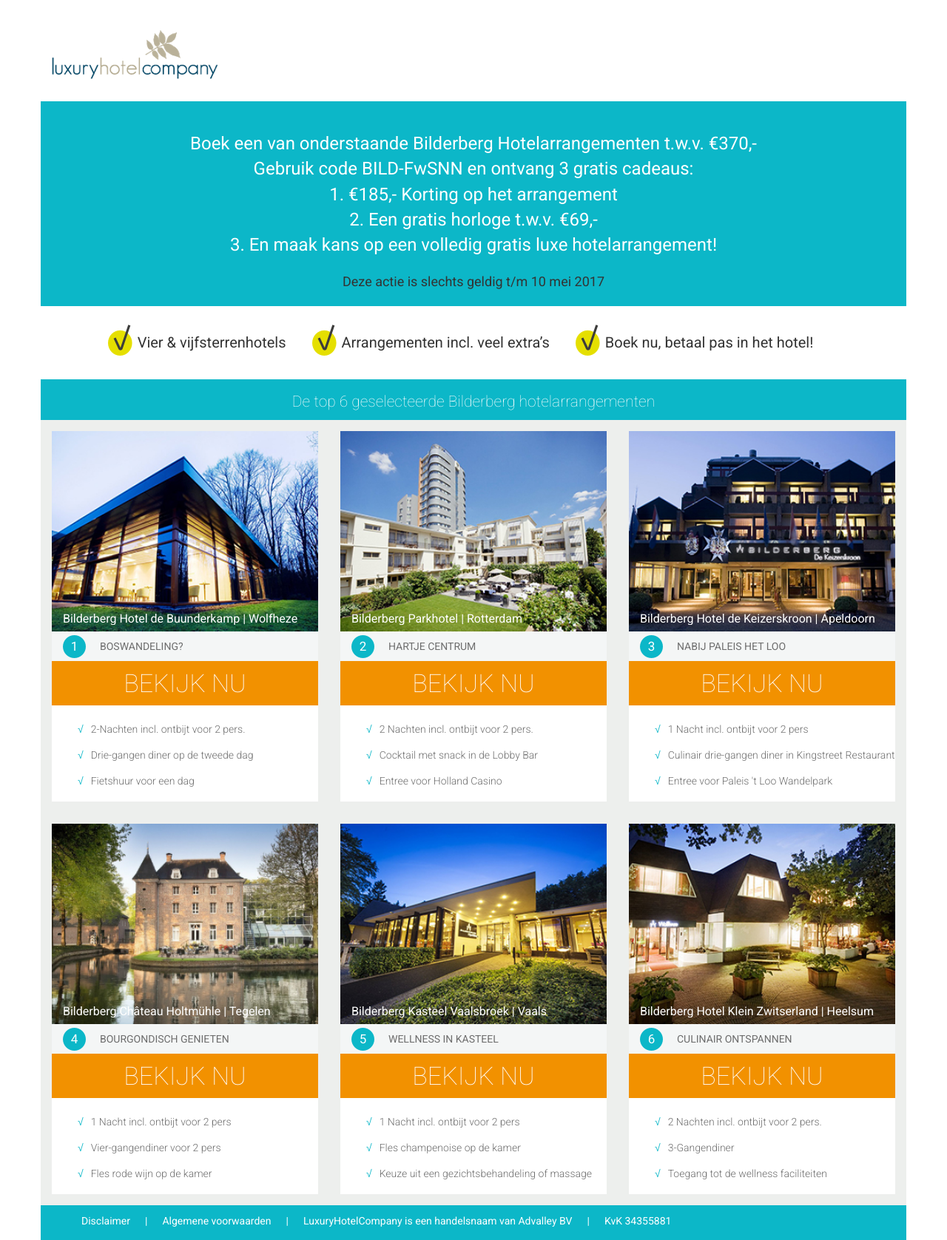
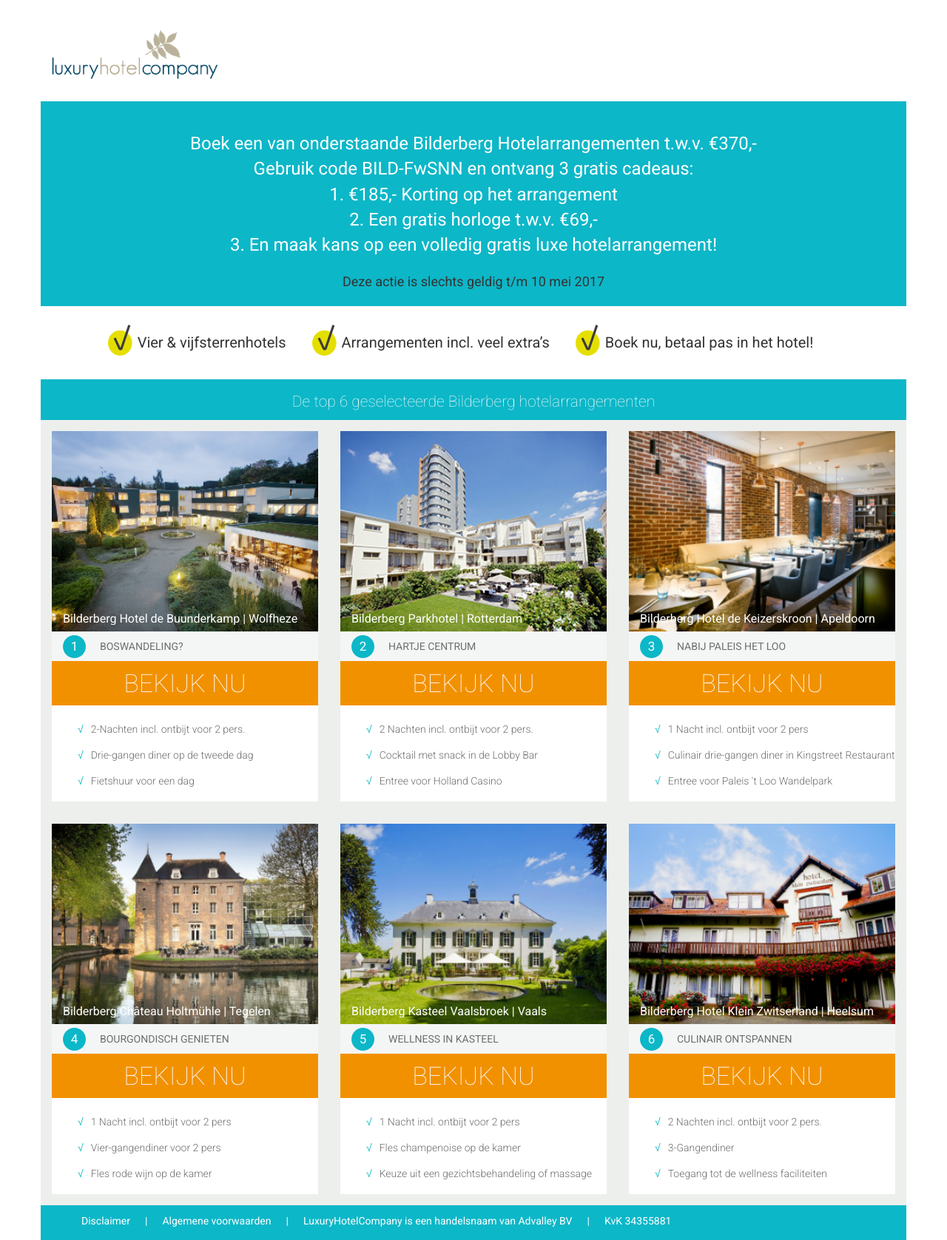
Before and after one commit to Albert91/bilderberg, a Jekyll site: the page built from index.html, in a window 1280 px wide. Shown: the whole page at 74% size. Built offline with Jekyll 4.4.1, drawn with Linux system fonts in a browser that asks for light colours.

Commit message:
Update from Forestry.io - _data/hotels.yml

```diff
--- a/_data/hotels.yml
+++ b/_data/hotels.yml
@@ -2,7 +2,7 @@
 - title: Bilderberg Hotel de Buunderkamp
   location: Wolfheze
   tagline: BOSWANDELING?
-  image: "/forestryio/images/BuunderkampTP.jpg"
+  image: "/uploads/2017/05/08/buun.jpg"
   link: http://www.luxuryhotelcompany.com/HotelDetail.aspx?hotelId=430&country=1&la=2&autoLogin=true&actie=
   points:
   - 2-Nachten incl. ontbijt voor 2 pers.
@@ -20,7 +20,7 @@
 - title: Bilderberg Hotel de Keizerskroon
   location: Apeldoorn
   tagline: NABIJ PALEIS HET LOO
-  image: "/forestryio/images/KeizerskroonTP.jpg"
+  image: "/uploads/2017/05/08/keizerskroon.jpg"
   link: http://www.luxuryhotelcompany.com/HotelDetail.aspx?hotelId=501&country=1&la=2&autoLogin=true&actie=
   points:
   - 1 Nacht incl. ontbijt voor 2 pers
@@ -38,7 +38,7 @@
 - title: Bilderberg Kasteel Vaalsbroek
   location: Vaals
   tagline: WELLNESS IN KASTEEL
-  image: "/forestryio/images/SpeulderbosTP.jpg"
+  image: "/uploads/2017/05/08/Vaalsbroek.jpg"
   link: http://www.luxuryhotelcompany.com/HotelDetail.aspx?hotelId=244&country=1&la=2&autoLogin=true&actie=
   points:
   - 1 Nacht incl. ontbijt voor 2 pers
@@ -47,7 +47,7 @@
 - title: Bilderberg Hotel Klein Zwitserland
   location: Heelsum
   tagline: CULINAIR ONTSPANNEN
-  image: "/forestryio/images/WolfhezeTP.jpg"
+  image: "/uploads/2017/05/08/Kleinzwitserland.jpg"
   link: http://www.luxuryhotelcompany.com/HotelDetail.aspx?hotelId=371&country=1&la=2&autoLogin=true&actie=
   points:
   - 2 Nachten incl. ontbijt voor 2 pers.
```
Also changed, not shown: uploads/2017/05/08/Kleinzwitserland.jpg (added), uploads/2017/05/08/Vaalsbroek.jpg (added), uploads/2017/05/08/buun.jpg (added), uploads/2017/05/08/keizerskroon.jpg (added).
